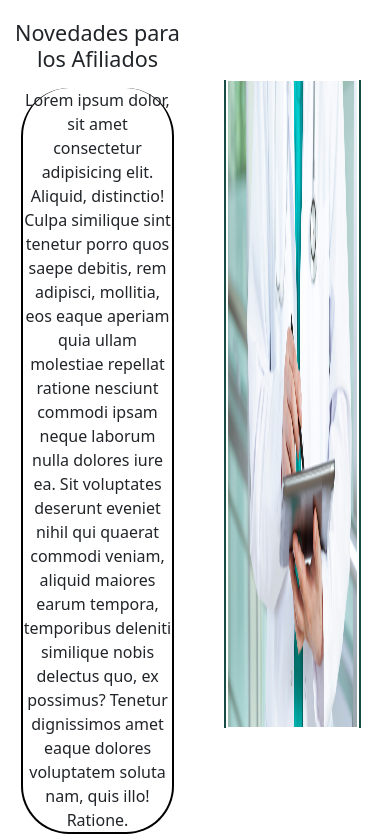
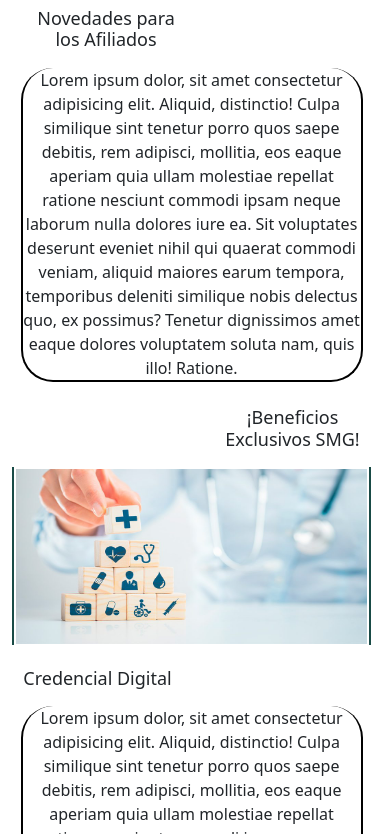
Before and after one commit to antoniourdaneta/proyectofinal-2daentrega, a plain HTML site: page index.html in a window 390 px wide. Shown: the part 56-890 px from the top of the page. Drawn offline with nearby package versions, Linux system fonts and the light colour scheme.

Commit message:
Media Query (ENTREGA TENTATIVA)

```diff
--- a/estilo/estilo.css
+++ b/estilo/estilo.css
@@ -49,13 +49,13 @@ a {
   border-bottom: 2.5px black solid;
   border-left: 2.5px black solid;
   border-right: 2.5px black solid;
-  border-radius: 3rem;
+  border-radius: 2rem;
   margin: 5%;
 }
 
 .margenesPrincipal {
-  margin-top: 20px;
-  margin-bottom: 20px;
+  margin-top: 2%;
+  margin-bottom: 2%;
 }
 
 .margenesSecundarios {
@@ -117,3 +117,53 @@ h4 {
   text-align: center;
   margin-bottom: 2%;
 }
+
+@media (max-width: 767px) {
+  .indexItem1 {
+    font-size: large;
+    margin-left: 10%;
+  }
+
+  .indexItem2 {
+    width: 200%;
+  }
+
+  .indexItem3 {
+    display: none;
+  }
+
+  .indexItem4 {
+    margin-top: 10%;
+    font-size: large;
+  }
+
+  .indexItem5 {
+    margin-top: 5%;
+    width: 210%;
+  }
+
+  .indexItem6 {
+    display: none;
+  }
+
+  .indexItem7 {
+    font-size: large;
+  }
+
+  .indexItem8 {
+    width: 200%;
+    margin-right: 10%;
+  }
+
+  .indexItem9 {
+    display: none;
+  }
+
+  .imagenEsp {
+    display: none;
+  }
+
+  .logotipoSMG {
+    display: none;
+  }
+}
--- a/index.html
+++ b/index.html
@@ -121,36 +121,36 @@
     <main class="container text-center margenesPrincipal">
       <div class="row">
         <div class="col">
-          <h4>Novedades para los Afiliados</h4>
+          <h4 class="indexItem1">Novedades para los Afiliados</h4>
         </div>
         <div class="col"></div>
       </div>
 
       <div class="row">
         <div class="col">
-          <p class="cajasIndex">
+          <p class="cajasIndex indexItem2">
             Lorem ipsum dolor, sit amet consectetur adipisicing elit. Aliquid, distinctio! Culpa similique sint tenetur porro quos saepe debitis, rem adipisci, mollitia, eos eaque aperiam quia ullam molestiae repellat ratione nesciunt commodi ipsam neque laborum nulla dolores iure ea. Sit voluptates deserunt eveniet nihil qui quaerat commodi veniam, aliquid maiores earum tempora, temporibus deleniti similique nobis delectus quo, ex possimus? Tenetur dignissimos amet eaque dolores voluptatem soluta nam, quis illo! Ratione.
           </p>
         </div>
 
         <div class="col">
-            <img class="anchoImagenes" src="multimedia/novedades_medicas.jpg" alt="novedades_medicas">
+            <img class="anchoImagenes indexItem3" src="multimedia/novedades_medicas.jpg" alt="novedades_medicas">
         </div>
       </div>
 
       <div class="row">
         <div class="col"></div>
         <div class="col">
-          <h4>¡Beneficios Exclusivos SMG!</h4>
+          <h4 class="indexItem4">¡Beneficios Exclusivos SMG!</h4>
         </div>
       </div>
 
       <div class="row">
         <div class="col">
-            <img class="anchoImagenes" src="multimedia/beneficios_medicos.jpg" alt="novedades_medicas">
+            <img class="anchoImagenes indexItem5" src="multimedia/beneficios_medicos.jpg" alt="novedades_medicas">
         </div>
         <div class="col">
-          <p class="cajasIndex">
+          <p class="cajasIndex indexItem6">
             Lorem ipsum dolor, sit amet consectetur adipisicing elit. Aliquid, distinctio! Culpa similique sint tenetur porro quos saepe debitis, rem adipisci, mollitia, eos eaque aperiam quia ullam molestiae repellat ratione nesciunt commodi ipsam neque laborum nulla dolores iure ea. Sit voluptates deserunt eveniet nihil qui quaerat commodi veniam, aliquid maiores earum tempora, temporibus deleniti similique nobis delectus quo, ex possimus? Tenetur dignissimos amet eaque dolores voluptatem soluta nam, quis illo! Ratione.
           </p>
         </div>
@@ -158,20 +158,20 @@
 
       <div class="row">
         <div class="col">
-          <h4>Credencial Digital</h4>
+          <h4 class="indexItem7">Credencial Digital</h4>
         </div>
         <div class="col"></div>
       </div>
 
       <div class="row">
         <div class="col">
-          <p class="cajasIndex">
+          <p class="cajasIndex indexItem8">
             Lorem ipsum dolor, sit amet consectetur adipisicing elit. Aliquid, distinctio! Culpa similique sint tenetur porro quos saepe debitis, rem adipisci, mollitia, eos eaque aperiam quia ullam molestiae repellat ratione nesciunt commodi ipsam neque laborum nulla dolores iure ea. Sit voluptates deserunt eveniet nihil qui quaerat commodi veniam, aliquid maiores earum tempora, temporibus deleniti similique nobis delectus quo, ex possimus? Tenetur dignissimos amet eaque dolores voluptatem soluta nam, quis illo! Ratione.
           </p>
         </div>
 
         <div class="col">
-            <img class="anchoImagenes" src="multimedia/credencial_medica.jpg" alt="credencial_medica">
+            <img class="anchoImagenes indexItem9" src="multimedia/credencial_medica.jpg" alt="credencial_medica">
         </div>
       </div>
     </main>
```
Also changed, not shown: páginas_web/servicios.html (+1 -1 lines).
